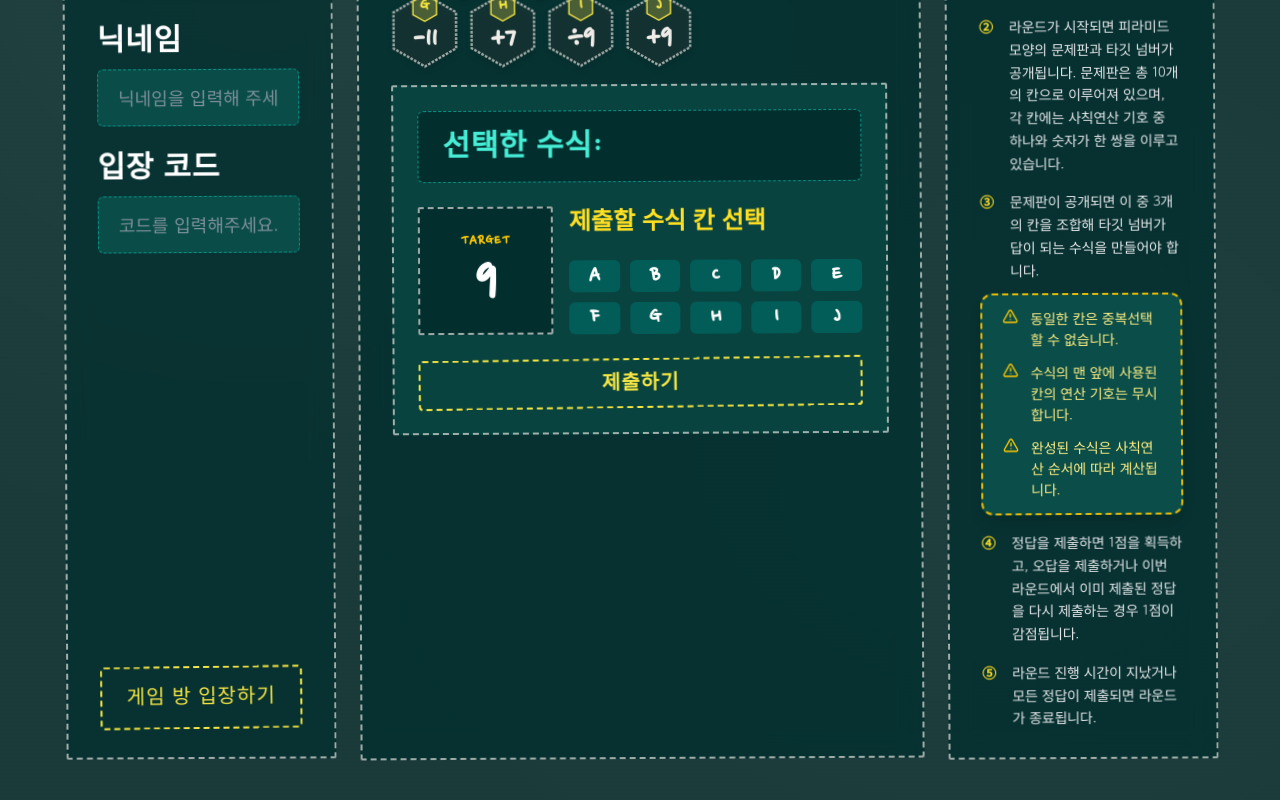
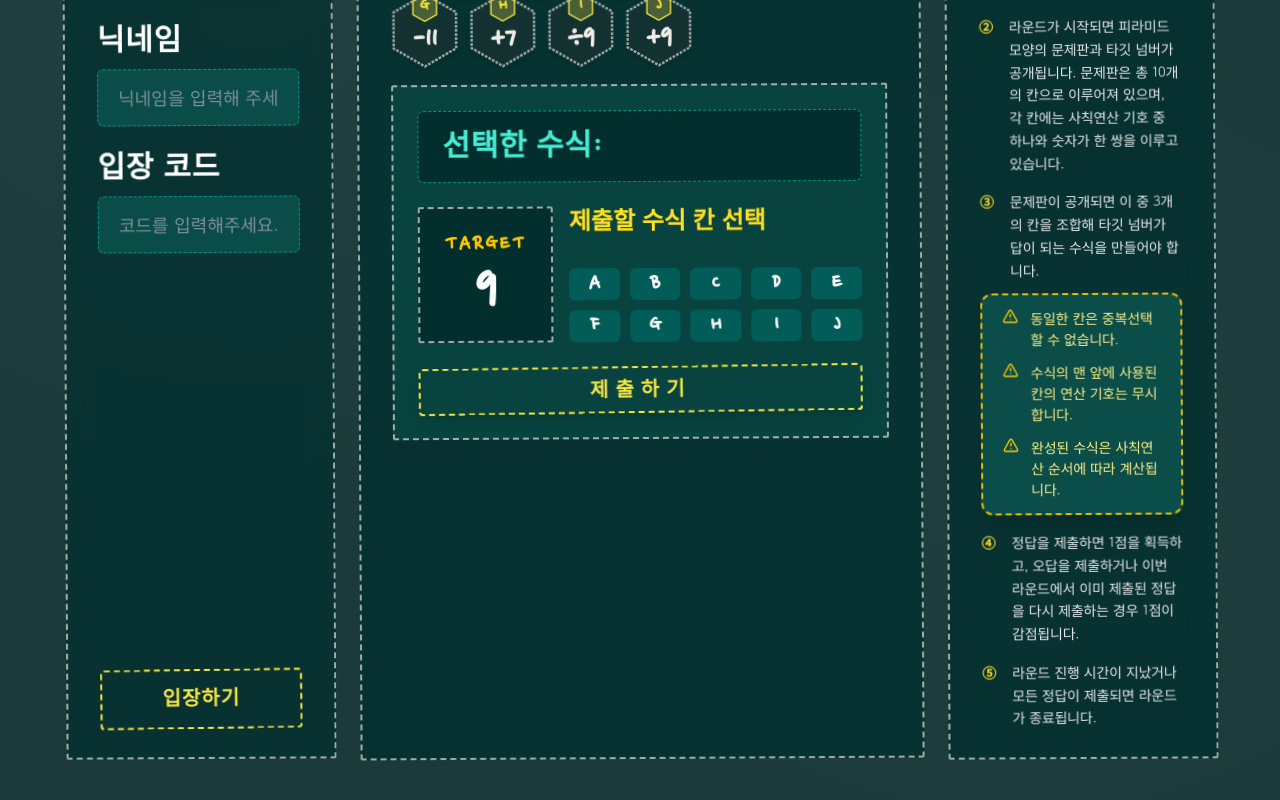
Before and after one commit to rlawlsdnjs78-infinity/infinitymath, a Next.js app: page /formula-pyramid in a window 1280 px wide. Shown: the part 384-1184 px from the top of the page. Built offline with nearby package versions, Linux system fonts and the light colour scheme.

Commit message:
fix: apply hanging indent on dealer bulb notice, rename/enlarge entrance button to '입장하기', enlarge TARGET label, and increase letter spacing on submit button

```diff
--- a/src/app/formula-pyramid/page.tsx
+++ b/src/app/formula-pyramid/page.tsx
@@ -433,12 +433,13 @@ export default function FormulaPyramidPage() {
                   </div>
                 </div>
 
+                {/* [요구사항 2] '게임 방 입장하기' -> '입장하기' 수정 & 글씨 크기 확대 */}
                 <button
                   type="submit"
-                  className="btn-chalk w-full justify-center text-2xl mt-6"
-                  style={{ padding: "16px 24px" }}
+                  className="btn-chalk w-full justify-center text-2.5xl sm:text-3xl font-extrabold mt-6"
+                  style={{ padding: "16px 24px", fontFamily: "var(--font-chalk)" }}
                 >
-                  게임 방 입장하기
+                  입장하기
                 </button>
               </form>
             ) : (
@@ -450,9 +451,10 @@ export default function FormulaPyramidPage() {
                   <p className="leading-loose text-base sm:text-lg">
                     딜러 모드에서는 라운드 수, 제한 시간, 오답 패널티를 설정하여 방을 생성할 수 있습니다.
                   </p>
-                  {/* [요구사항 1] '학생(플레이어)들에게' -> '플레이어들에게' 수정 */}
-                  <div className="bg-teal-900/60 p-4.5 rounded-md border border-dashed border-yellow-400/50 text-base text-yellow-300 leading-relaxed">
-                    💡 생성된 방 코드를 플레이어들에게 공유하세요.
+                  {/* [요구사항 1] 전구 아이콘(💡) 기준 내어쓰기 적용 */}
+                  <div className="bg-teal-900/60 p-4.5 rounded-md border border-dashed border-yellow-400/50 text-base sm:text-lg text-yellow-300 leading-relaxed flex items-start gap-2.5">
+                    <span className="flex-shrink-0 select-none">💡</span>
+                    <span className="flex-1 leading-relaxed">생성된 방 코드를 플레이어들에게 공유하세요.</span>
                   </div>
                 </div>
                 {/* [요구사항 2] 하단의 '현재 모드: 딜러 진행 관리' 부분 삭제 */}
@@ -596,9 +598,10 @@ export default function FormulaPyramidPage() {
 
                   {/* [요구사항 3] TARGET 표시 박스와 A~J 버튼 영역 높이 수평 완벽 정렬 */}
                   <div className="flex flex-col sm:flex-row items-stretch gap-4">
+                    {/* [요구사항 2] TARGET 글씨 크기 키우기 */}
                     <div className="chalk-box-straight bg-teal-950 px-7 py-4 flex flex-col items-center justify-center min-w-[135px] border-yellow-400/80">
                       <span
-                        className="text-base text-yellow-400 font-bold tracking-wider mb-1"
+                        className="text-xl sm:text-2xl text-yellow-400 font-extrabold tracking-widest mb-1"
                         style={{ fontFamily: "var(--font-chalk)" }}
                       >
                         TARGET
@@ -641,12 +644,13 @@ export default function FormulaPyramidPage() {
                     </div>
                   </div>
 
-                  {/* [요구사항 4] 올곧은 제출하기 버튼 배치 */}
+                  {/* [요구사항 2] '제출하기' 자간을 조금 띄워서 가시성 확보 (letterSpacing: 0.35em) */}
                   <div className="w-full mt-1">
                     <button
                       type="button"
                       onClick={handleSubmitAnswer}
-                      className="btn-chalk w-full justify-center py-4 text-2xl font-bold tracking-wider"
+                      className="btn-chalk w-full justify-center py-4 text-2.5xl sm:text-3xl font-extrabold cursor-pointer shadow-lg"
+                      style={{ fontFamily: "var(--font-chalk)", letterSpacing: "0.35em" }}
                     >
                       제출하기
                     </button>
```
